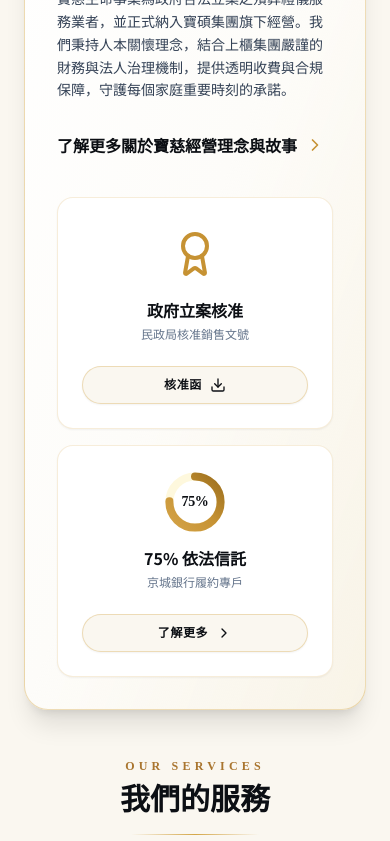
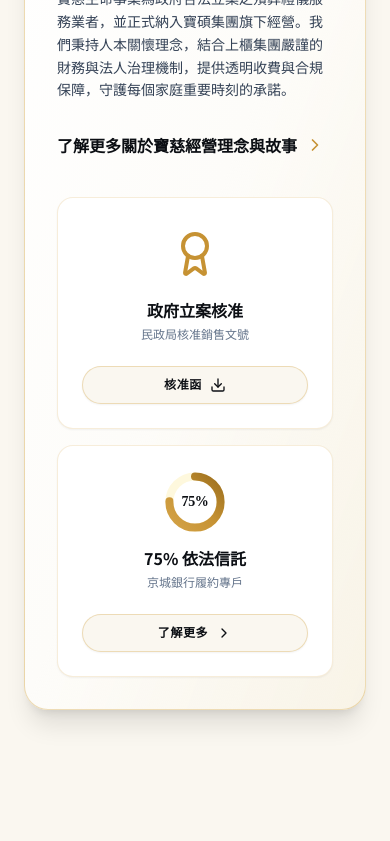
Before and after one commit to m9606286/baoci-life-website, a React (Vite) app: page / in a window 390 px wide. Shown: the part 1156-1997 px from the top of the page. Built offline with nearby package versions, Linux system fonts and the light colour scheme.

Commit message:
Update Home.tsx

```diff
--- a/src/components/Home.tsx
+++ b/src/components/Home.tsx
@@ -230,9 +230,10 @@ export default function Home() {
             </div>
           </div>
         </section>
-
+        {/* 透過直接插入獨立的空白間距區塊（例如 h-12 或 h-16），絕對能確實往下推開 */}
+        <div className="h-12 md:h-16" />
         {/* 我們的服務 */}
-        <section className="max-w-7xl mx-auto mt-24 px-6">
+        <section className="max-w-7xl mx-auto px-6">
           <div className="text-center mb-10">
             <p className="font-serif-tc text-gold-600 text-xs sm:text-sm tracking-[0.35em] uppercase font-bold">
               OUR SERVICES
```
